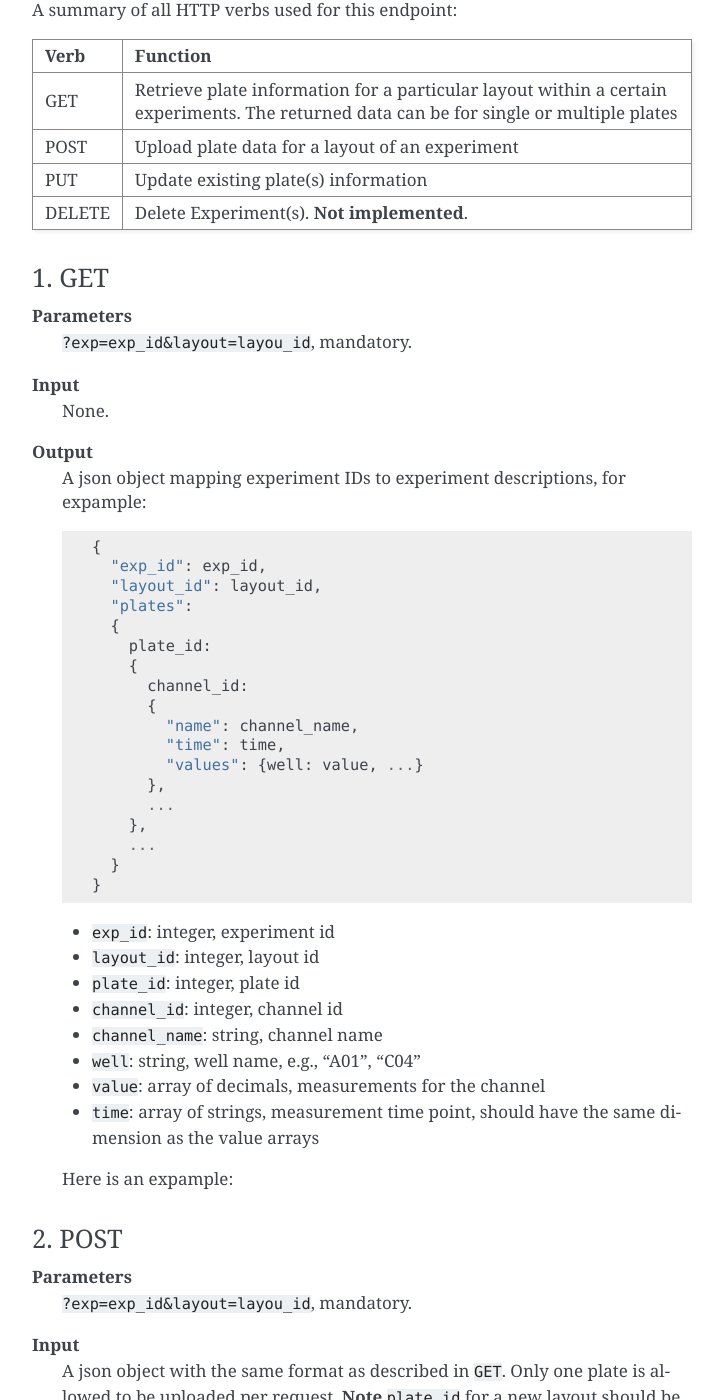
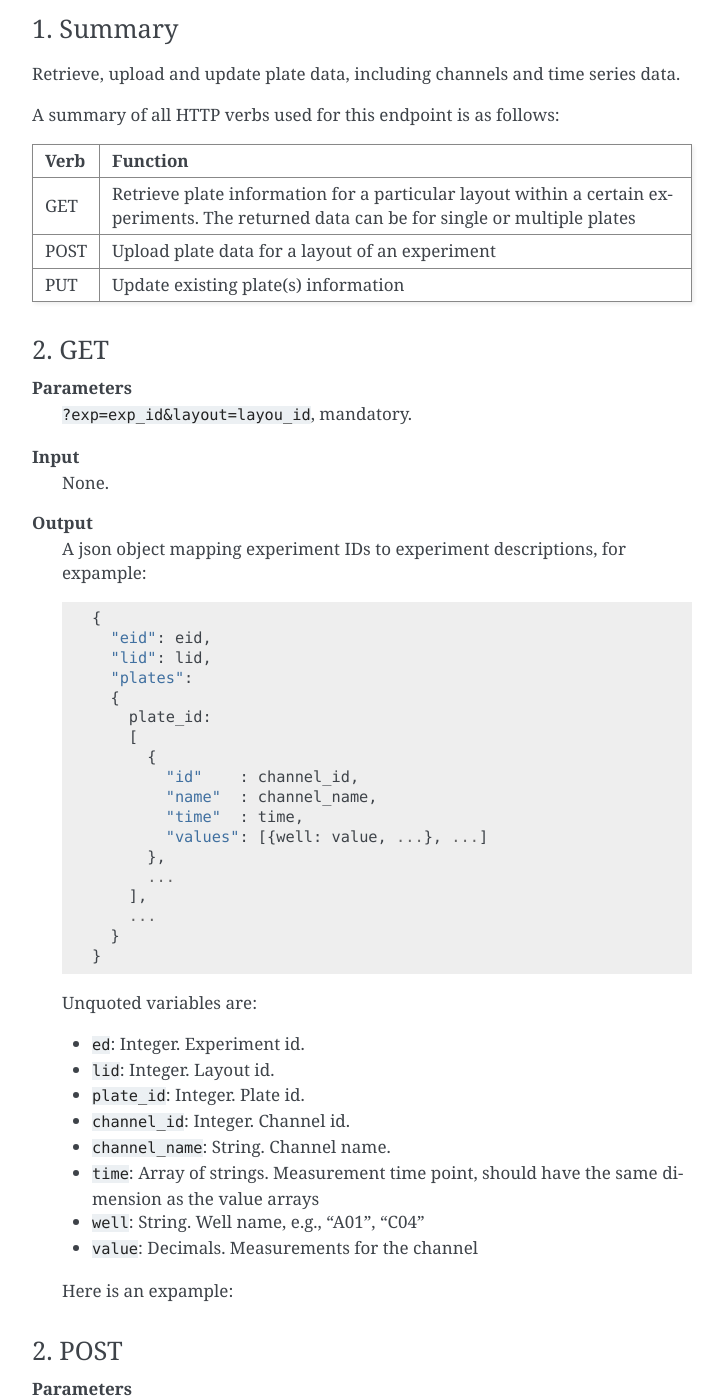
Before and after one commit to gaoce/TimeVis, a Sphinx documentation site: the page built from docs/api_v2.rst, in a window 1280 px wide and 1400 px high, scrolled down 7102 px. Shown: the whole window, without its empty margins (388-1112 px from the left). Built offline with Sphinx 7.4.7, drawn with Linux system fonts in a browser that asks for light colours; some of the changed text lies outside the part shown.

```diff
--- a/docs/api_v2.rst
+++ b/docs/api_v2.rst
@@ -207,7 +207,7 @@ A summary of all HTTP verbs used for this endpoint:
 ..
   | DELETE | Delete layout(s). **Not implemented**.                |
 
-1. GET
+2. GET
 ^^^^^^
 
 **Parameters**
@@ -362,7 +362,12 @@ A summary of all HTTP verbs used for this endpoint:
 3. Plate information
 ====================
 
-A summary of all HTTP verbs used for this endpoint:
+1. Summary
+^^^^^^^^^^
+
+Retrieve, upload and update plate data, including channels and time series data.
+
+A summary of all HTTP verbs used for this endpoint is as follows:
 
 +--------+--------------------------------------------------------------------+
 | Verb   | Function                                                           |
@@ -375,10 +380,11 @@ A summary of all HTTP verbs used for this endpoint:
 +--------+--------------------------------------------------------------------+
 | PUT    | Update existing plate(s) information                               |
 +--------+--------------------------------------------------------------------+
-| DELETE | Delete Experiment(s). **Not implemented**.                         |
-+--------+--------------------------------------------------------------------+
 
-1. GET
+..
+  | DELETE | Delete Experiment(s). **Not implemented**.                         |
+
+2. GET
 ^^^^^^
 
 **Parameters**
@@ -392,33 +398,35 @@ A summary of all HTTP verbs used for this endpoint:
     ::
 
       {
-        "exp_id": exp_id,
-        "layout_id": layout_id,
+        "eid": eid,
+        "lid": lid,
         "plates":
         {
           plate_id:
-          {
-            channel_id:
+          [
             {
-              "name": channel_name,
-              "time": time,
-              "values": {well: value, ...}
+              "id"    : channel_id,
+              "name"  : channel_name,
+              "time"  : time,
+              "values": [{well: value, ...}, ...]
             },
             ...
-          },
+          ],
           ...
         }
       }
 
-    * ``exp_id``: integer, experiment id
-    * ``layout_id``: integer, layout id
-    * ``plate_id``: integer, plate id
-    * ``channel_id``: integer, channel id
-    * ``channel_name``: string, channel name
-    * ``well``: string, well name, e.g., "A01", "C04"
-    * ``value``: array of  decimals, measurements for the channel
-    * ``time``: array of strings, measurement time point, should have the same
-      dimension as the value arrays
+    Unquoted variables are:
+
+    * ``ed``:           Integer. Experiment id.
+    * ``lid``: 		    Integer. Layout id.
+    * ``plate_id``:     Integer. Plate id.
+    * ``channel_id``:   Integer. Channel id.
+    * ``channel_name``: String.  Channel name.
+    * ``time``: 		Array of strings. Measurement time point,
+      should have the same dimension as the value arrays
+    * ``well``:         String. Well name, e.g., "A01", "C04"
+    * ``value``:        Decimals. Measurements for the channel
 
     Here is an expample:
 
```
Also changed, not shown: other parts of docs/api_v2.rst (+2 -2 lines).
